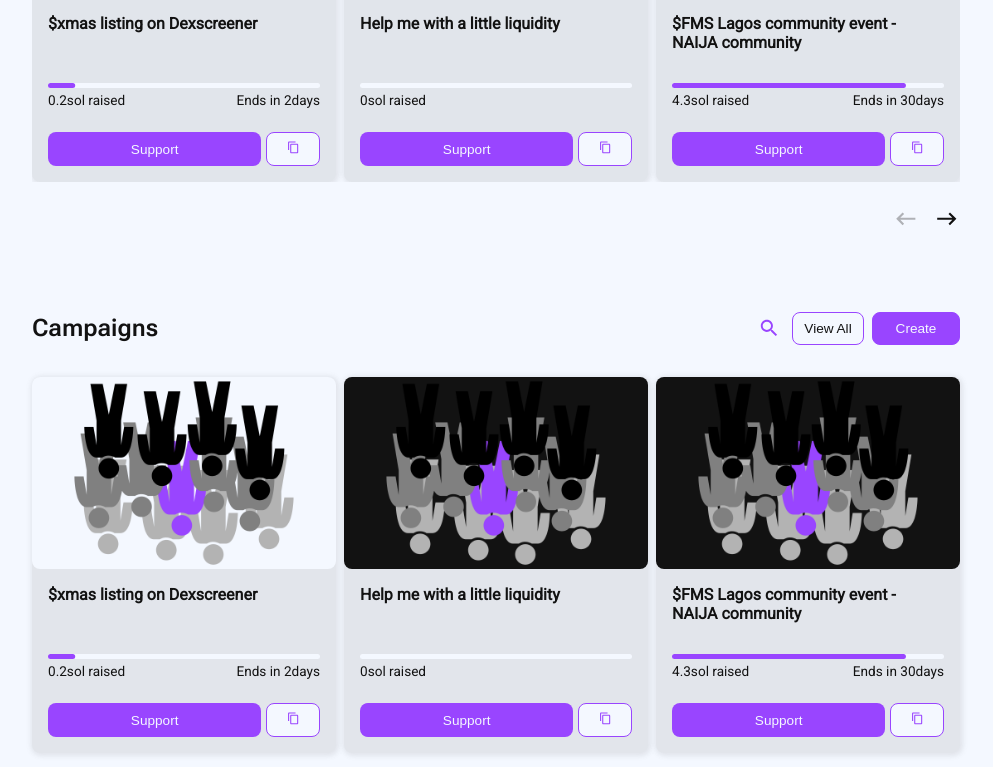
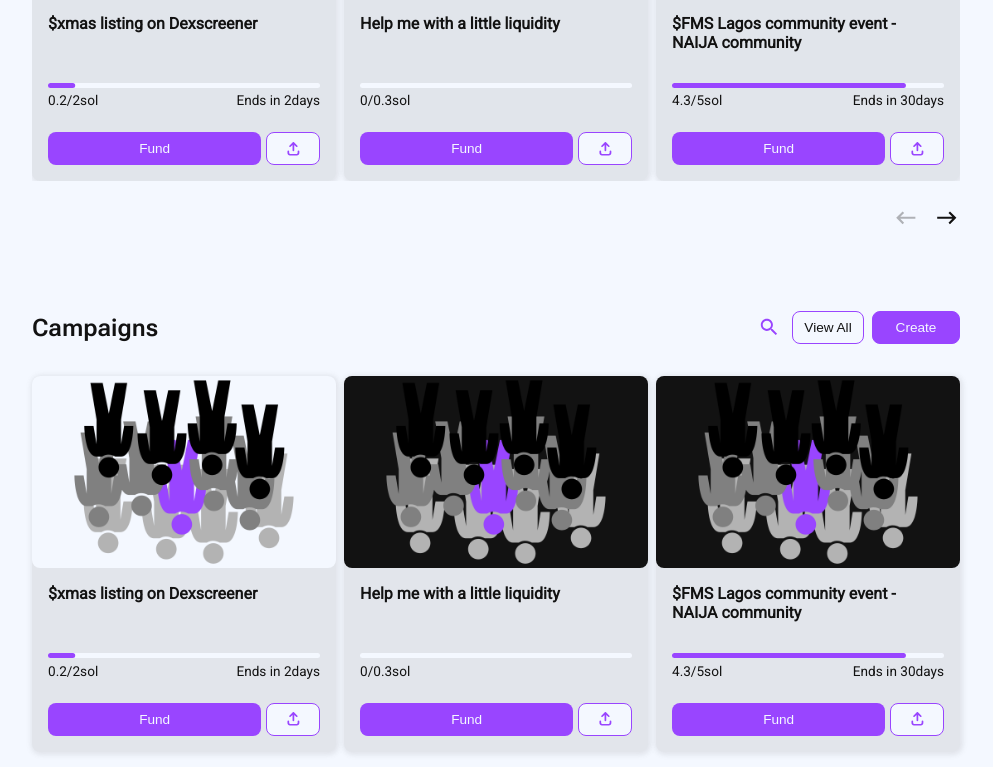
Before and after one commit to Gboly/fundmesol, a Next.js app: page / in a window 1280 px wide. Shown: the part 933-1700 px from the top of the page, without its empty margins (144-1137 px from the left). Built offline with nearby package versions, Linux system fonts and the light colour scheme.

Commit message:
feat: Modify campaign card

```diff
--- a/src/components/campaign-card/CampaignCard.tsx
+++ b/src/components/campaign-card/CampaignCard.tsx
@@ -4,10 +4,10 @@
 import Image from 'next/image'
 import React, { Ref } from 'react'
 import "./campaign-card.css"
-import Icon from '../icon/Icon';
-import ContentCopyIcon from '@mui/icons-material/ContentCopy';
 import { ifDarkMode } from '@/utils/helpers';
 import { cardDetails } from '@/app/types';
+import FaIcon from '../fa-icon/FaIcon';
+import { faArrowUpFromBracket } from '@fortawesome/free-solid-svg-icons';
 
 interface props {
   ref?: Ref<HTMLElement>
@@ -17,20 +17,17 @@
   return (
     <article className='campaign-card' ref={ref}>
       {/* For the width and height properties, you have to use the actual image dimensions for the image to be displayed in its best qaulity. This should be gotten during upload in the create campaign component */}
-        <Image alt='campaign banner' src={image} width={1640} height={924}/>
+          <Image alt='campaign banner' src={image} width={1640} height={924}/>
         <div>
             <p>{title}</p>
-            {/* address should be a link that takes you to a user tx history page - Campaigns and donations */}
-            {/* <p>By 0x476dhsg37248738dsbgb43</p> */}
-            {/* <p></p> */}
             <Progress variant="determinate" value={(solRaised/solTarget) * 100} />
             <div>
-                <span>{`${solRaised}sol raised`}</span>
+                <span>{`${solRaised}/${solTarget}sol`}</span>
                 <span>{deadline && `Ends in ${deadline}`}</span>
             </div>
             <div>
-              <button>Support</button>
-              <button><Icon icon={ContentCopyIcon} /></button>
+              <button>Fund</button>
+              <button><FaIcon icon={faArrowUpFromBracket} /></button>
             </div>
         </div>
     </article>
--- a/src/components/campaign-card/campaign-card.css
+++ b/src/components/campaign-card/campaign-card.css
@@ -60,14 +60,13 @@
 .campaign-card > div > div:last-of-type > button:last-of-type {
     flex: 20%;
     background-color: var(--bg-color);
-    color: var(--primary-color);
     border: 1px solid var(--primary-color);
 }
 .campaign-card > div > div:last-of-type > button:last-of-type:hover {
     opacity: .7;
 }
-.campaign-card > div > div:last-of-type > button > i {
-    font-size: .8rem;
+.campaign-card > div > div:last-of-type > button > .fa-icon-custom {
+    color: var(--primary-color);
 }
 
 @media screen and (max-width: 960px) {
```
